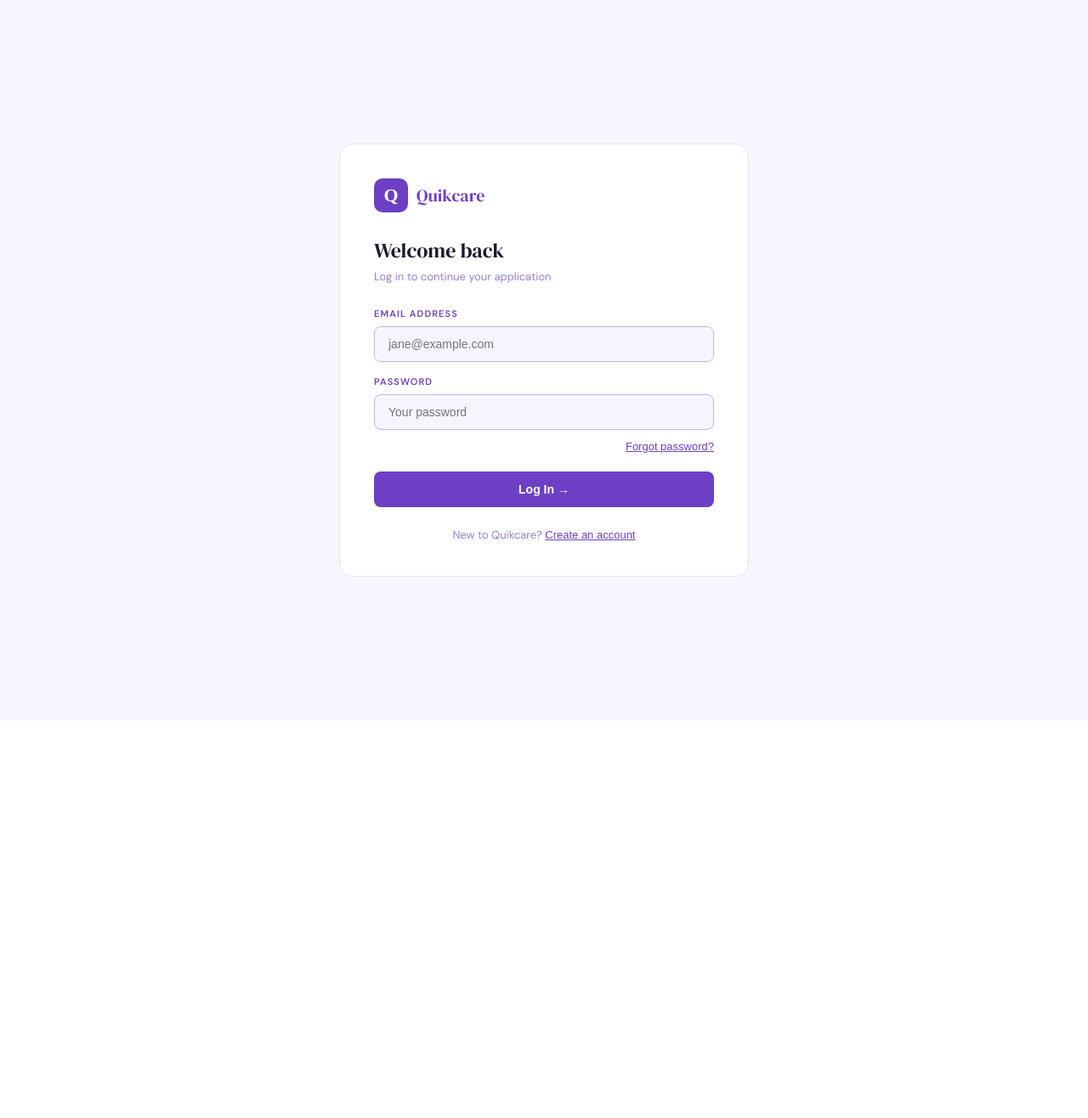
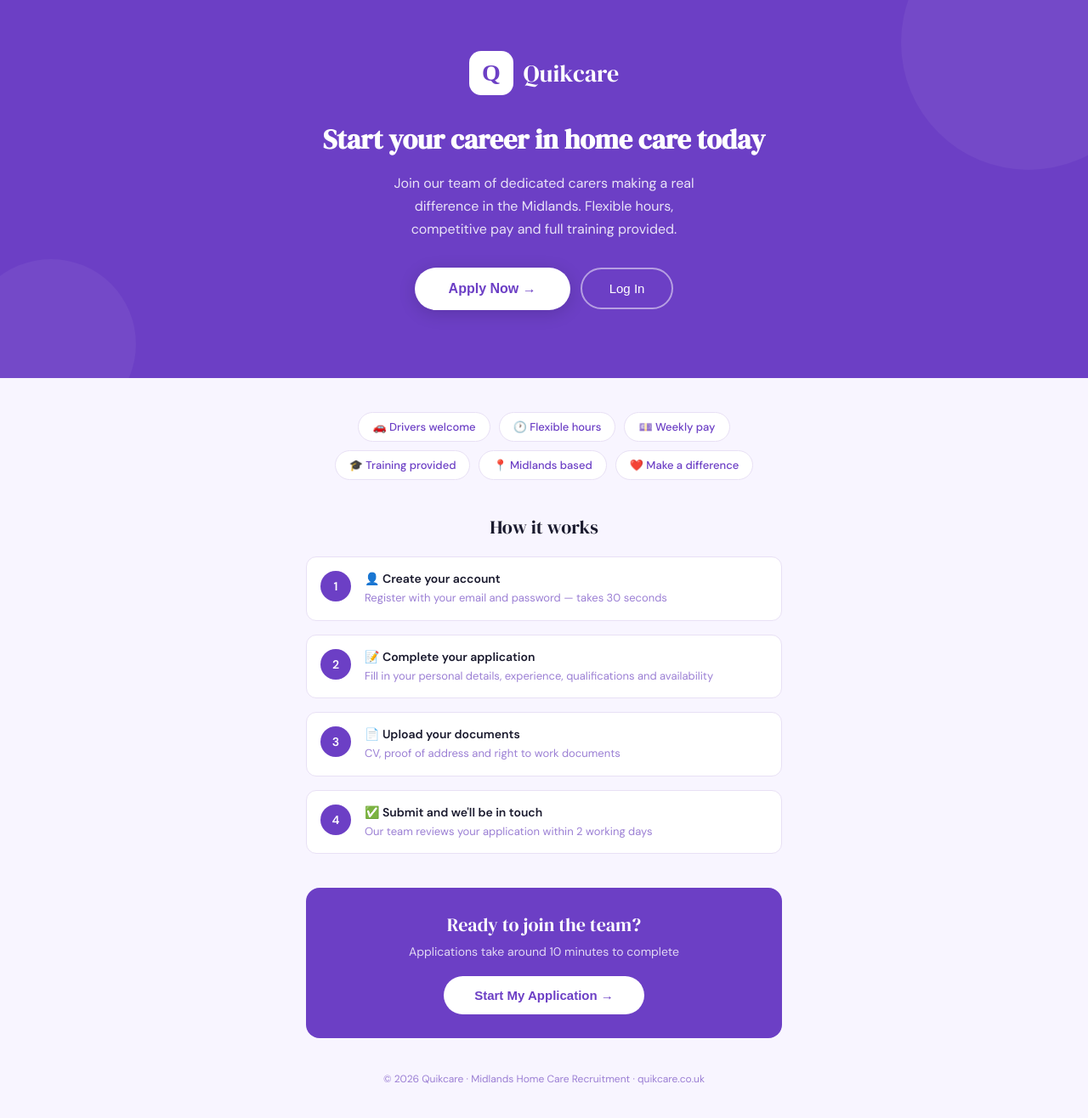
Before and after one commit to MICHELOCHTERE/CARECONNECT, a React (Create React App) app: page / in a window 1280 px wide. Shown: the top 1316 px of the page at 85% size. Before the commit the page ends 848 px from the top, so only its background shows below. Built offline with nearby package versions, Linux system fonts and the light colour scheme; no server answers.

Commit message:
add welcome screen

```diff
--- a/src/Auth.js
+++ b/src/Auth.js
@@ -20,8 +20,8 @@ const s = {
   footer: { marginTop: 24, textAlign: "center", color: "#9b7fd4", fontSize: 13 },
 };
 
-export default function Auth({ onAuth }) {
-  const [mode, setMode] = useState("login"); // login | register | reset
+export default function Auth({ onAuth, mode: initialMode = "login", onBack }) {
+  const [mode, setMode] = useState(initialMode); // login | register | reset
   const [email, setEmail] = useState("");
   const [password, setPassword] = useState("");
   const [confirmPassword, setConfirmPassword] = useState("");
@@ -98,6 +98,7 @@ export default function Auth({ onAuth }) {
             <div style={s.footer}>
               New to Quikcare? <button style={s.link} onClick={() => { setMode("register"); setError(""); }}>Create an account</button>
             </div>
+            {onBack && <div style={{ ...s.footer, marginTop: 8 }}><button style={s.link} onClick={onBack}>← Back to home</button></div>}
           </>
         )}
 
@@ -118,6 +119,7 @@ export default function Auth({ onAuth }) {
             <div style={s.footer}>
               Already have an account? <button style={s.link} onClick={() => { setMode("login"); setError(""); }}>Log in</button>
             </div>
+            {onBack && <div style={{ ...s.footer, marginTop: 8 }}><button style={s.link} onClick={onBack}>← Back to home</button></div>}
           </>
         )}
 
--- /dev/null
+++ b/src/Welcome.js
@@ -0,0 +1,94 @@
+import React from "react";
+
+const s = {
+  wrap: { minHeight: "100vh", background: "#f8f5ff", fontFamily: "'DM Sans', sans-serif", display: "flex", flexDirection: "column" },
+  hero: { background: "#6C3FC5", padding: "60px 24px 80px", textAlign: "center", position: "relative", overflow: "hidden" },
+  heroCircle1: { position: "absolute", width: 300, height: 300, borderRadius: "50%", background: "rgba(255,255,255,0.05)", top: -100, right: -80 },
+  heroCircle2: { position: "absolute", width: 200, height: 200, borderRadius: "50%", background: "rgba(255,255,255,0.05)", bottom: -60, left: -40 },
+  logoRow: { display: "flex", alignItems: "center", justifyContent: "center", gap: 12, marginBottom: 32 },
+  logoIcon: { width: 52, height: 52, borderRadius: 14, background: "white", display: "flex", alignItems: "center", justifyContent: "center", fontSize: 28, fontWeight: 700, color: "#6C3FC5", fontFamily: "serif" },
+  logoText: { color: "white", fontSize: 28, fontFamily: "'DM Serif Display', serif" },
+  heroTitle: { fontFamily: "'DM Serif Display', serif", fontSize: 32, color: "white", marginBottom: 16, lineHeight: 1.3 },
+  heroSub: { color: "rgba(255,255,255,0.85)", fontSize: 16, lineHeight: 1.7, maxWidth: 360, margin: "0 auto 32px" },
+  btnStart: { display: "inline-block", padding: "16px 40px", background: "white", borderRadius: 999, color: "#6C3FC5", fontSize: 16, fontWeight: 700, cursor: "pointer", border: "none", boxShadow: "0 4px 20px rgba(0,0,0,0.15)" },
+  btnLogin: { display: "inline-block", padding: "14px 32px", background: "transparent", borderRadius: 999, color: "white", fontSize: 15, fontWeight: 500, cursor: "pointer", border: "2px solid rgba(255,255,255,0.5)", marginLeft: 12 },
+  body: { padding: "40px 24px", maxWidth: 560, margin: "0 auto", width: "100%" },
+  sectionTitle: { fontFamily: "'DM Serif Display', serif", fontSize: 22, color: "#1a1a2e", marginBottom: 20, textAlign: "center" },
+  steps: { display: "flex", flexDirection: "column", gap: 16, marginBottom: 40 },
+  step: { display: "flex", alignItems: "flex-start", gap: 16, background: "white", border: "1px solid #e8e0f5", borderRadius: 12, padding: 16 },
+  stepNum: { width: 36, height: 36, borderRadius: "50%", background: "#6C3FC5", color: "white", display: "flex", alignItems: "center", justifyContent: "center", fontSize: 14, fontWeight: 700, flexShrink: 0 },
+  stepText: { flex: 1 },
+  stepTitle: { color: "#1a1a2e", fontWeight: 600, fontSize: 14, marginBottom: 4 },
+  stepSub: { color: "#9b7fd4", fontSize: 13, lineHeight: 1.5 },
+  badges: { display: "flex", flexWrap: "wrap", gap: 10, justifyContent: "center", marginBottom: 40 },
+  badge: { padding: "8px 16px", background: "white", border: "1px solid #e8e0f5", borderRadius: 999, fontSize: 13, color: "#6C3FC5", fontWeight: 500 },
+  cta: { background: "#6C3FC5", borderRadius: 16, padding: 28, textAlign: "center", marginBottom: 40 },
+  ctaTitle: { fontFamily: "'DM Serif Display', serif", fontSize: 22, color: "white", marginBottom: 8 },
+  ctaSub: { color: "rgba(255,255,255,0.8)", fontSize: 14, marginBottom: 20 },
+  ctaBtn: { padding: "14px 36px", background: "white", border: "none", borderRadius: 999, color: "#6C3FC5", fontSize: 15, fontWeight: 700, cursor: "pointer" },
+  footer: { textAlign: "center", color: "#9b7fd4", fontSize: 12, paddingBottom: 40 },
+};
+
+const STEPS = [
+  { num: 1, icon: "👤", title: "Create your account", sub: "Register with your email and password — takes 30 seconds" },
+  { num: 2, icon: "📝", title: "Complete your application", sub: "Fill in your personal details, experience, qualifications and availability" },
+  { num: 3, icon: "📄", title: "Upload your documents", sub: "CV, proof of address and right to work documents" },
+  { num: 4, icon: "✅", title: "Submit and we'll be in touch", sub: "Our team reviews your application within 2 working days" },
+];
+
+const BADGES = ["🚗 Drivers welcome", "🕐 Flexible hours", "💷 Weekly pay", "🎓 Training provided", "📍 Midlands based", "❤️ Make a difference"];
+
+export default function Welcome({ onStart, onLogin }) {
+  return (
+    <div style={s.wrap}>
+      <link href="https://fonts.googleapis.com/css2?family=DM+Serif+Display&family=DM+Sans:wght@300;400;500;600&display=swap" rel="stylesheet" />
+
+      {/* Hero */}
+      <div style={s.hero}>
+        <div style={s.heroCircle1} />
+        <div style={s.heroCircle2} />
+        <div style={s.logoRow}>
+          <div style={s.logoIcon}>Q</div>
+          <span style={s.logoText}>Quikcare</span>
+        </div>
+        <h1 style={s.heroTitle}>Start your career in home care today</h1>
+        <p style={s.heroSub}>Join our team of dedicated carers making a real difference in the Midlands. Flexible hours, competitive pay and full training provided.</p>
+        <button style={s.btnStart} onClick={onStart}>Apply Now →</button>
+        <button style={s.btnLogin} onClick={onLogin}>Log In</button>
+      </div>
+
+      <div style={s.body}>
+
+        {/* Badges */}
+        <div style={s.badges}>
+          {BADGES.map((b, i) => <span key={i} style={s.badge}>{b}</span>)}
+        </div>
+
+        {/* How it works */}
+        <div style={s.sectionTitle}>How it works</div>
+        <div style={s.steps}>
+          {STEPS.map((step) => (
+            <div key={step.num} style={s.step}>
+              <div style={s.stepNum}>{step.num}</div>
+              <div style={s.stepText}>
+                <div style={s.stepTitle}>{step.icon} {step.title}</div>
+                <div style={s.stepSub}>{step.sub}</div>
+              </div>
+            </div>
+          ))}
+        </div>
+
+        {/* CTA */}
+        <div style={s.cta}>
+          <div style={s.ctaTitle}>Ready to join the team?</div>
+          <div style={s.ctaSub}>Applications take around 10 minutes to complete</div>
+          <button style={s.ctaBtn} onClick={onStart}>Start My Application →</button>
+        </div>
+
+        <div style={s.footer}>
+          © {new Date().getFullYear()} Quikcare · Midlands Home Care Recruitment · quikcare.co.uk
+        </div>
+      </div>
+    </div>
+  );
+}
--- a/src/index.js
+++ b/src/index.js
@@ -3,6 +3,7 @@ import ReactDOM from 'react-dom/client';
 import App from './App';
 import AdminDashboard from './AdminDashboard';
 import Auth from './Auth';
+import Welcome from './Welcome';
 import { auth } from './firebase';
 import { onAuthStateChanged, signOut } from 'firebase/auth';
 import './index.css';
@@ -63,6 +64,8 @@ function AdminLogin({ onLogin }) {
 function Router() {
   const path = window.location.pathname;
   const [adminAuthed, setAdminAuthed] = useState(sessionStorage.getItem('cc_admin') === 'true');
+  const [showWelcome, setShowWelcome] = useState(true);
+  const [authMode, setAuthMode] = useState('register');
   const [carerUser, setCarerUser] = useState(null);
   const [authChecked, setAuthChecked] = useState(false);
 
@@ -86,7 +89,10 @@ function Router() {
     </div>
   );
 
-  if (!carerUser) return <Auth onAuth={(user) => setCarerUser(user)} />;
+  if (!carerUser) {
+    if (showWelcome) return <Welcome onStart={() => { setShowWelcome(false); setAuthMode('register'); }} onLogin={() => { setShowWelcome(false); setAuthMode('login'); }} />;
+    return <Auth mode={authMode} onAuth={(user) => setCarerUser(user)} onBack={() => setShowWelcome(true)} />;
+  }
 
   return <App user={carerUser} onLogout={() => signOut(auth)} />;
 }
```
